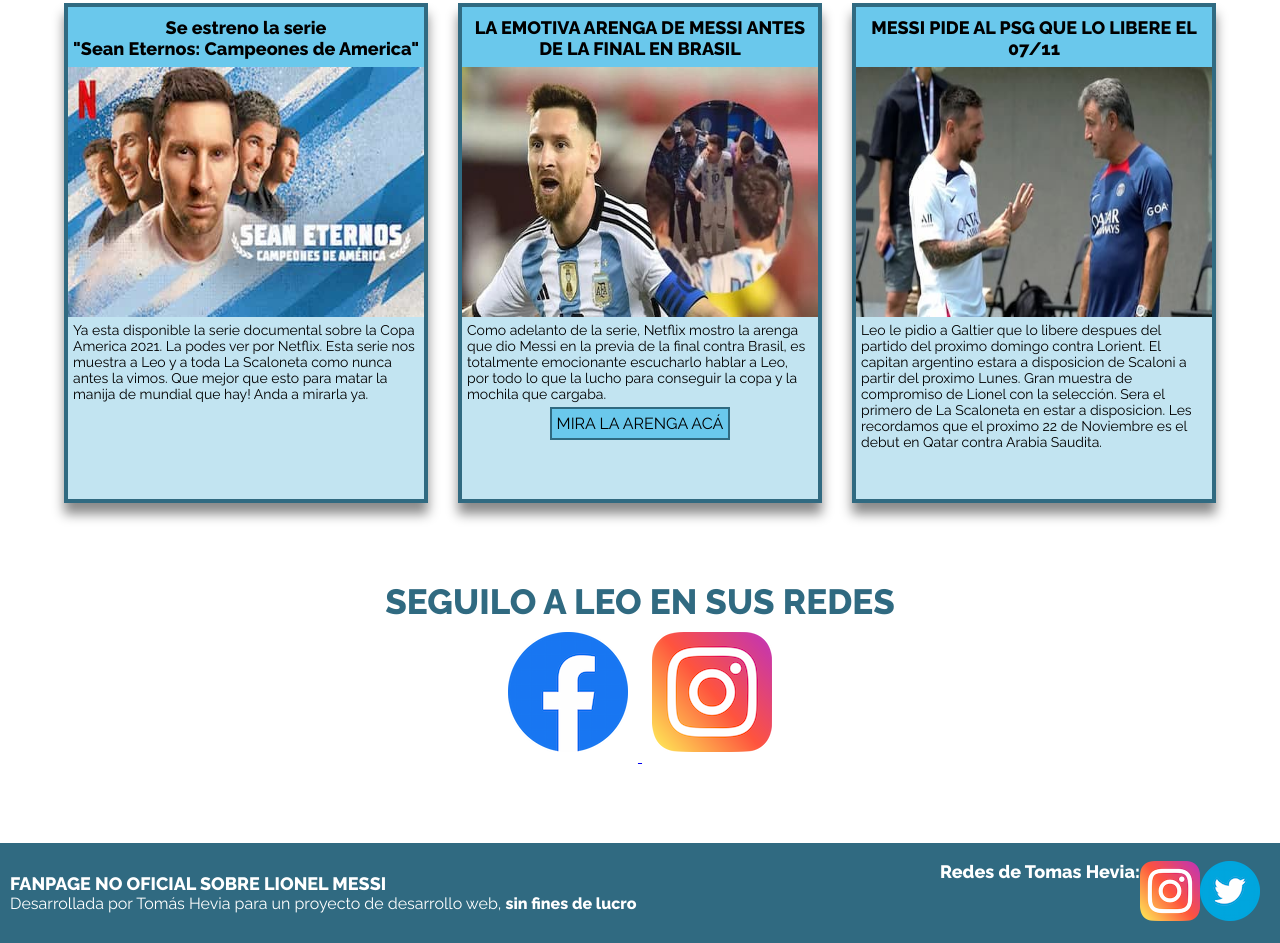
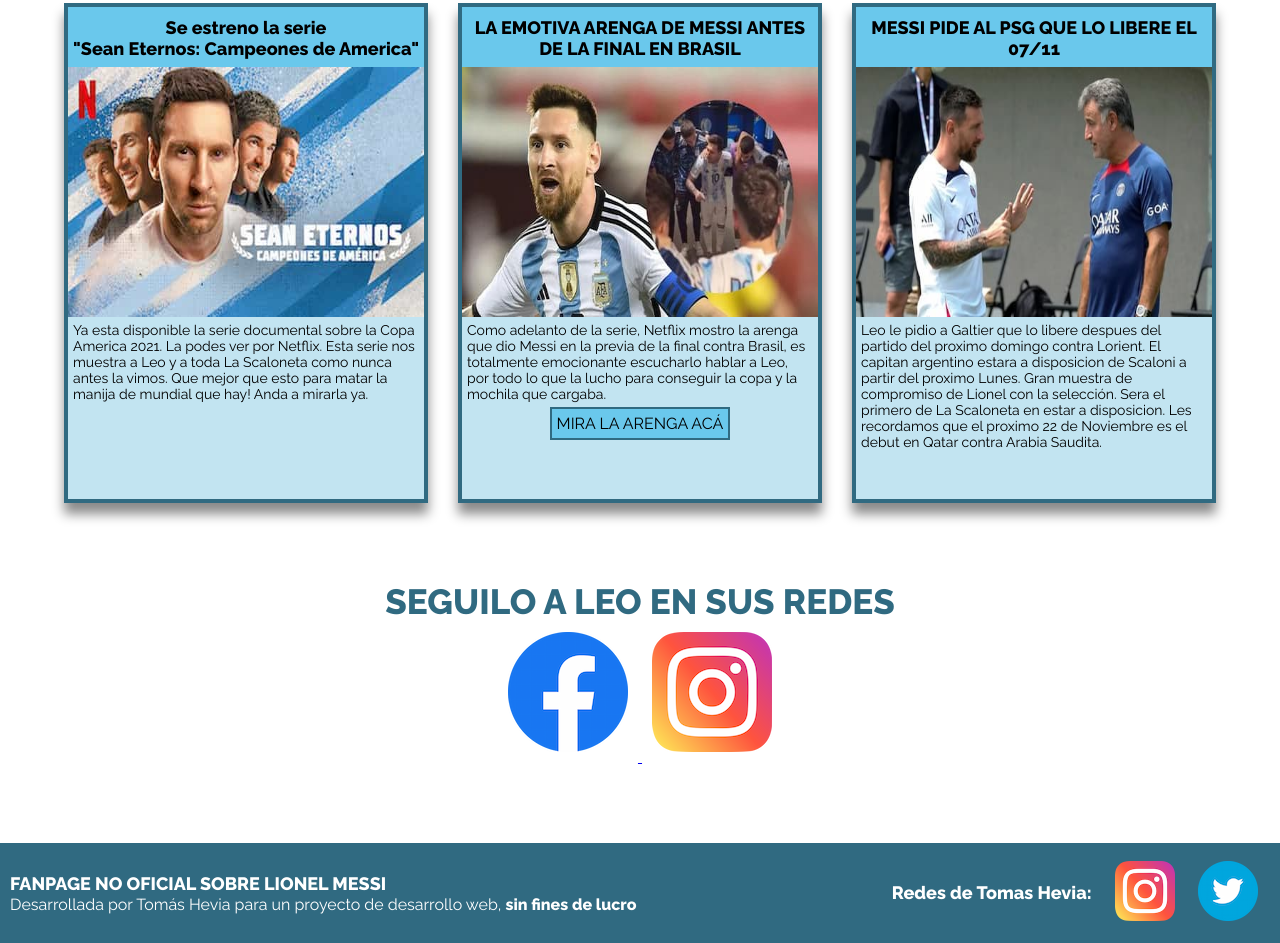
Before and after one commit to tomashevia27/messi-fanpage, a website: page index.html in a window 1280 px wide. Shown: the part 1954-2897 px from the top of the page. Drawn offline with Linux system fonts and the light colour scheme.

Commit message:
proyecto-final

```diff
--- a/scss/components/_footer.scss
+++ b/scss/components/_footer.scss
@@ -7,8 +7,8 @@
         padding-left: 10px;
     }
     .tomas{
-        width: 350px;
-        @include flex (flex, row, center, space-around);
+        width: 400px;
+        @include flex (flex, row, space-around, center);
         padding-right: 10px;
         a{
             img{
@@ -18,8 +18,11 @@
     }
     h4{
         font-size: 18px;
+        height: 22px;
+        margin: 0px;
     }
     p{
         font-size: 16px;
+        margin: 0px;
     }
 }
```
Also changed, not shown: css/estilos.css.
